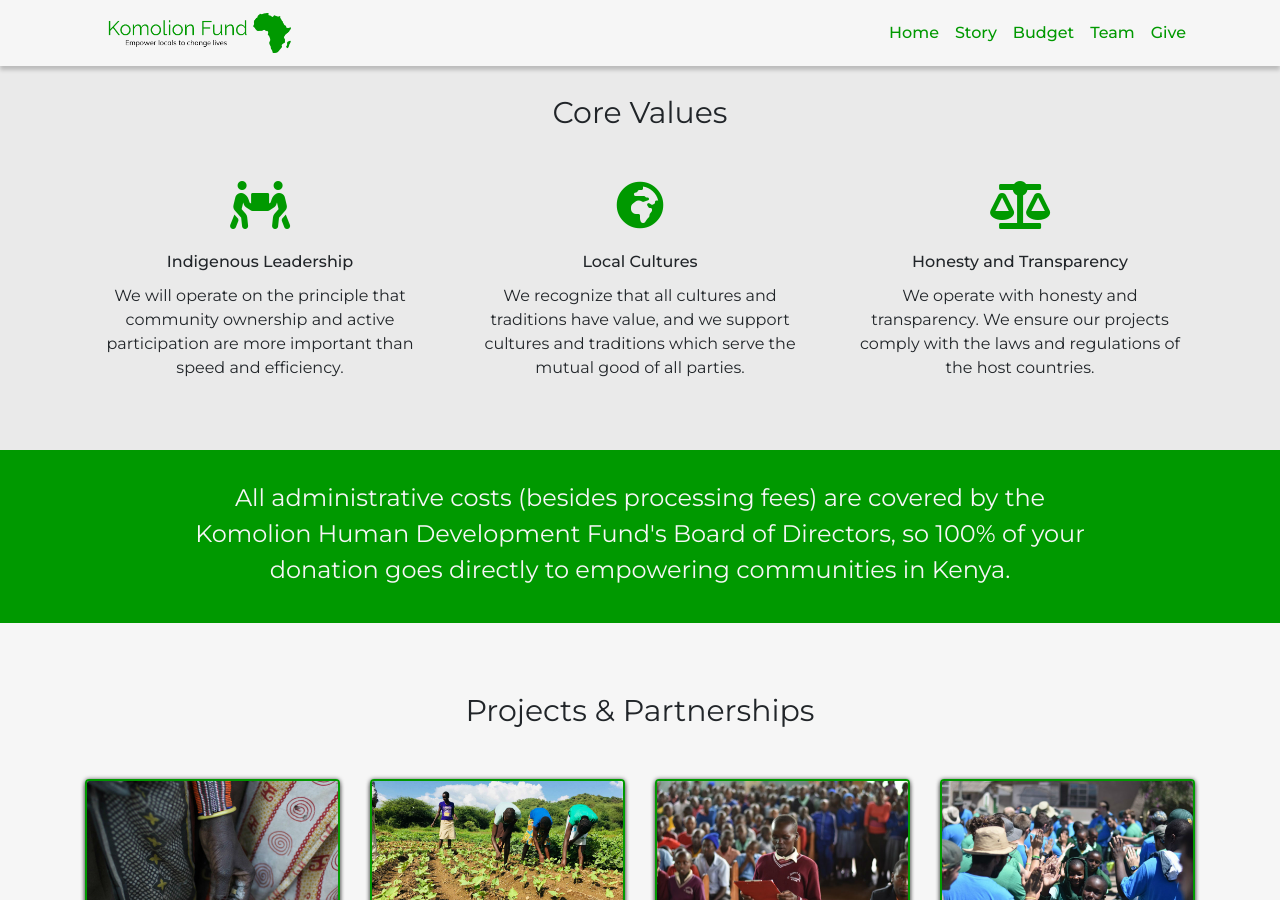
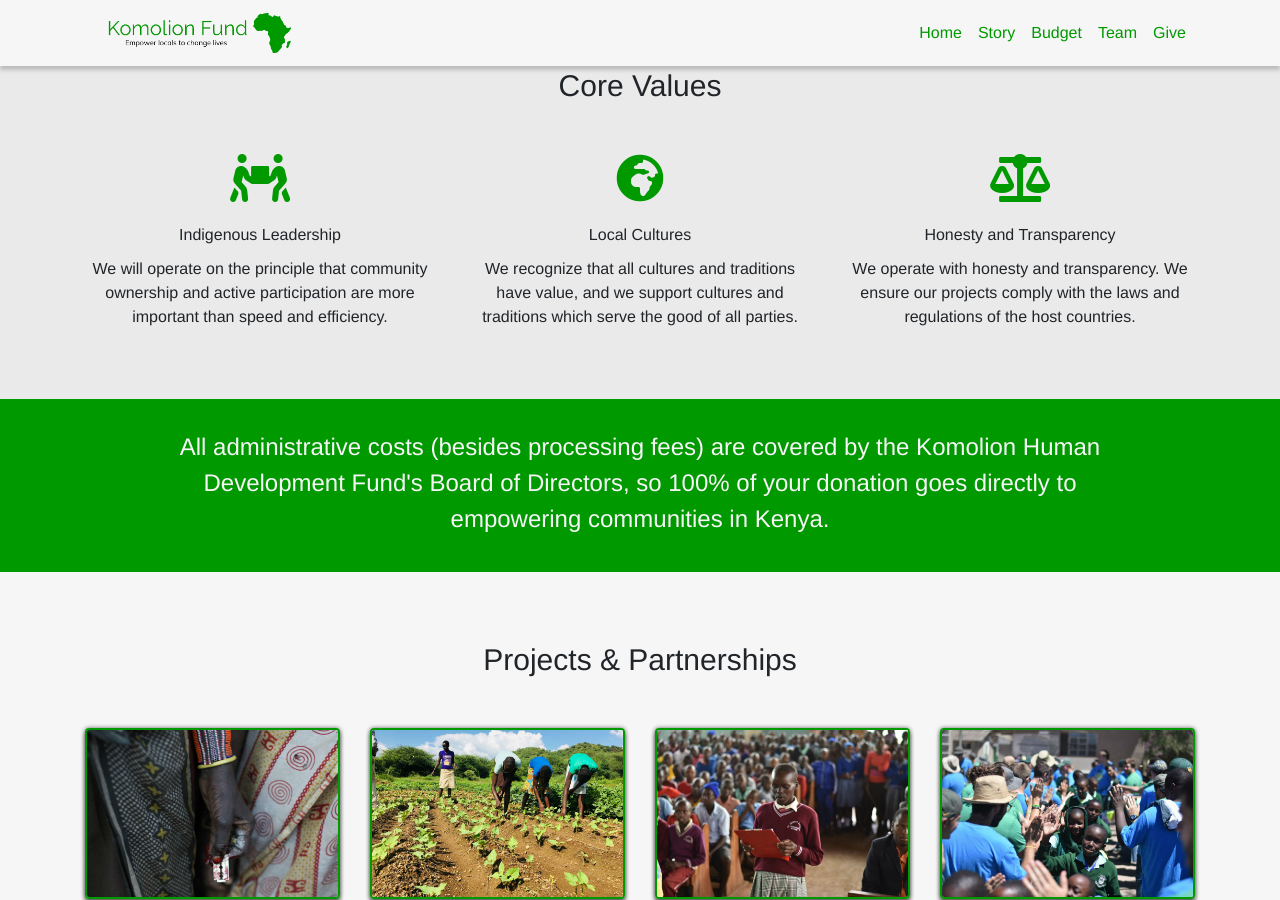
Before and after one commit to komolion/komolionfund.org, a Jekyll site: the page built from index.html, in a window 1280 px wide and 900 px high, scrolled down 1105 px. Built offline with Jekyll 4.4.1, drawn with Linux system fonts in a browser that asks for light colours; nearby versions of some CDN libraries; some web fonts are replaced; library files that are not in the unit come from our copies.

Commit message:
Matching fonts from logo

```diff
--- a/_data/values.yml
+++ b/_data/values.yml
@@ -5,7 +5,7 @@
 - icon: globe-africa
   title: Local Cultures
   content: We recognize that all cultures and traditions have value, and we support cultures and traditions which serve
-    the mutual good of all parties.
+    the good of all parties.
 - icon: balance-scale
   title: Honesty and Transparency
   content: We operate with honesty and transparency. We ensure our projects comply with the laws and regulations of the
--- a/_sass/fonts.scss
+++ b/_sass/fonts.scss
@@ -1 +1 @@
-@import url('https://fonts.googleapis.com/css?family=Montserrat:400,500|Raleway:400,700');
+@import url('https://fonts.googleapis.com/css?family=Muli:400,500|Raleway:400,700');
```
